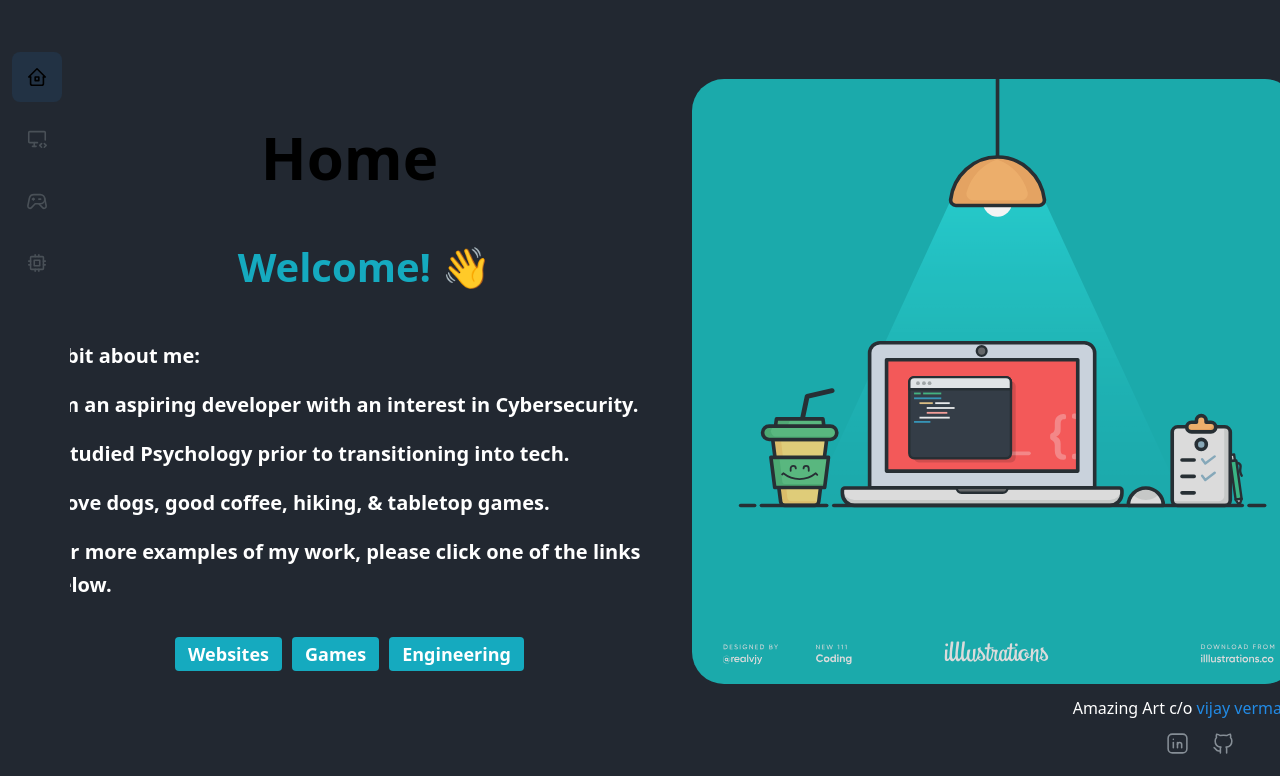
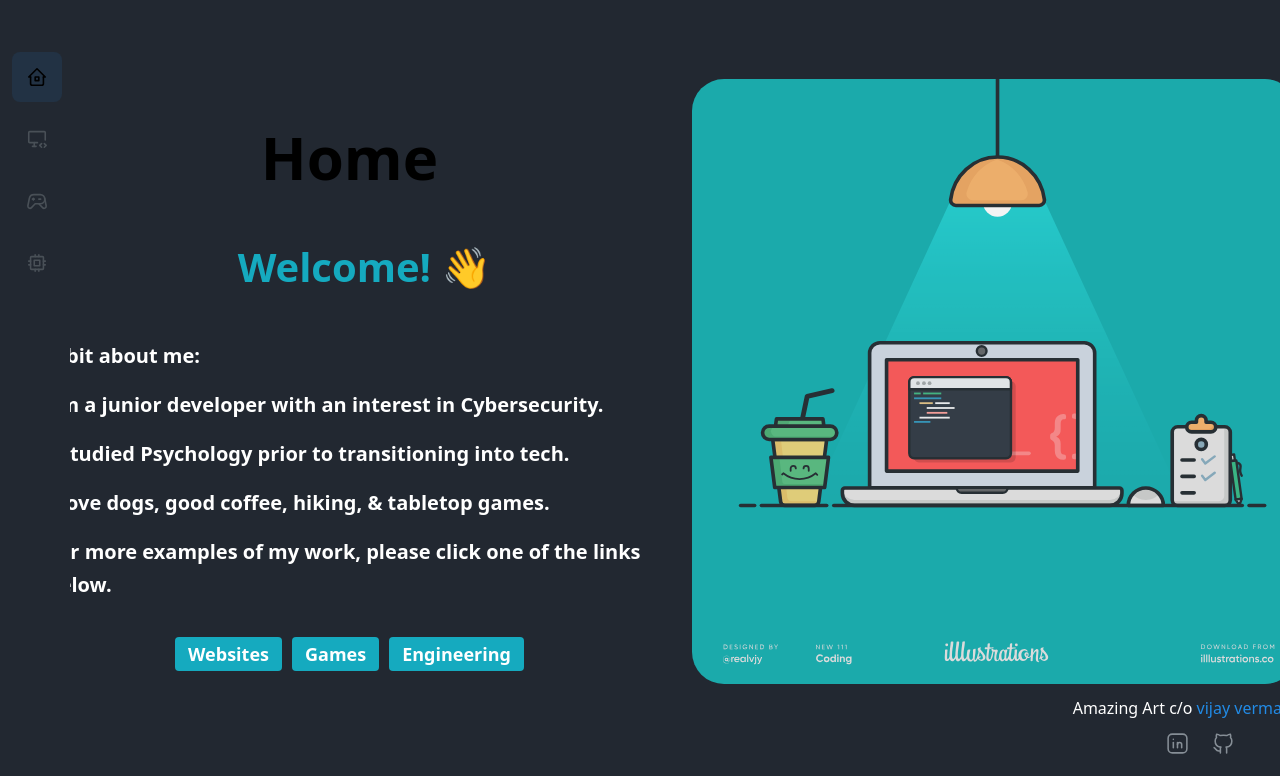
Before and after one commit to preludeinc/portfolio-web, a React (Vite) app in the folder portfolio_client/portfolio_app/: page / in a window 1280 px wide. Shown: the top 776 px of the page. Built offline with nearby package versions, Linux system fonts and the light colour scheme; grey boxes are pictures that could not be loaded.

Commit message:
updated description

```diff
--- a/portfolio_client/portfolio_app/src/pages/Home.tsx
+++ b/portfolio_client/portfolio_app/src/pages/Home.tsx
@@ -51,7 +51,7 @@ export default function Home() {
                       A bit about me:
                     </List.Item>
                     <List.Item>
-                      I'm an aspiring developer with an interest in Cybersecurity.
+                      I'm a junior developer with an interest in Cybersecurity.
                     </List.Item>
                     <List.Item>
                       I studied Psychology prior to transitioning into tech.
```
